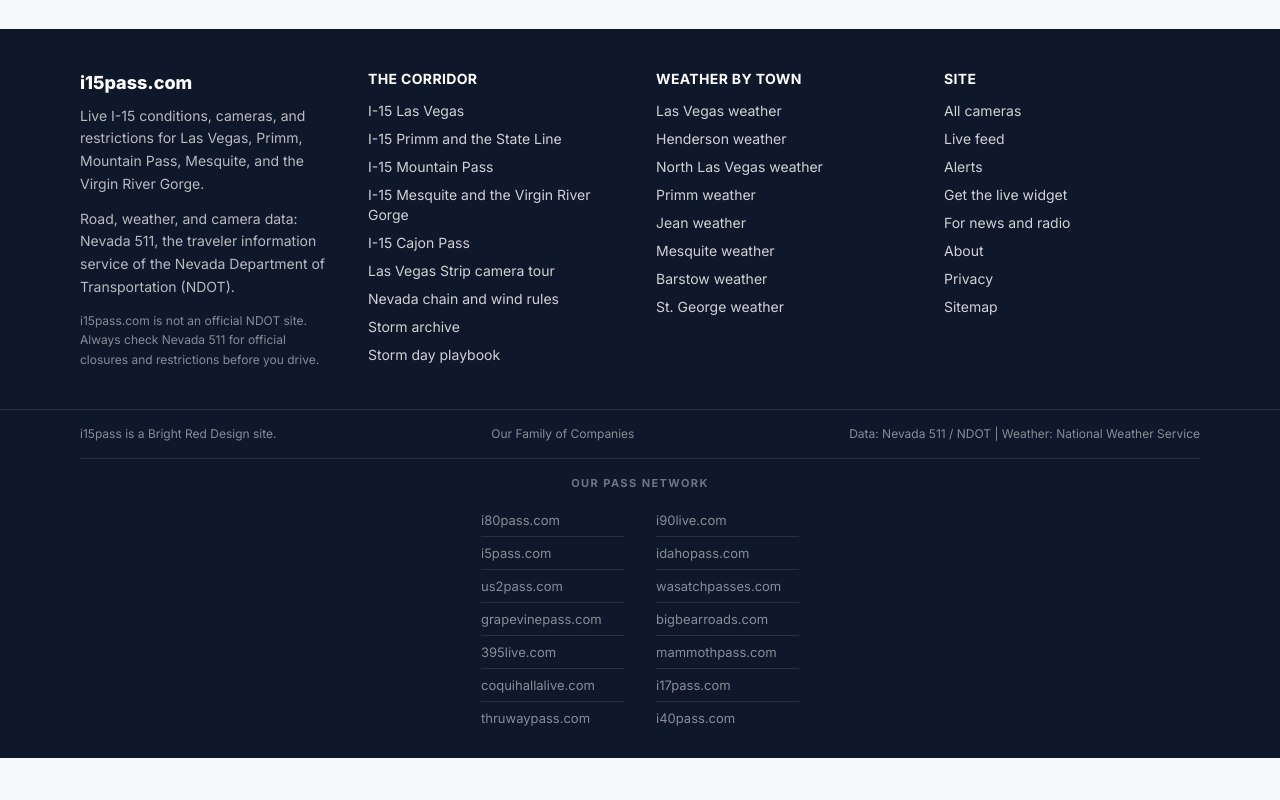
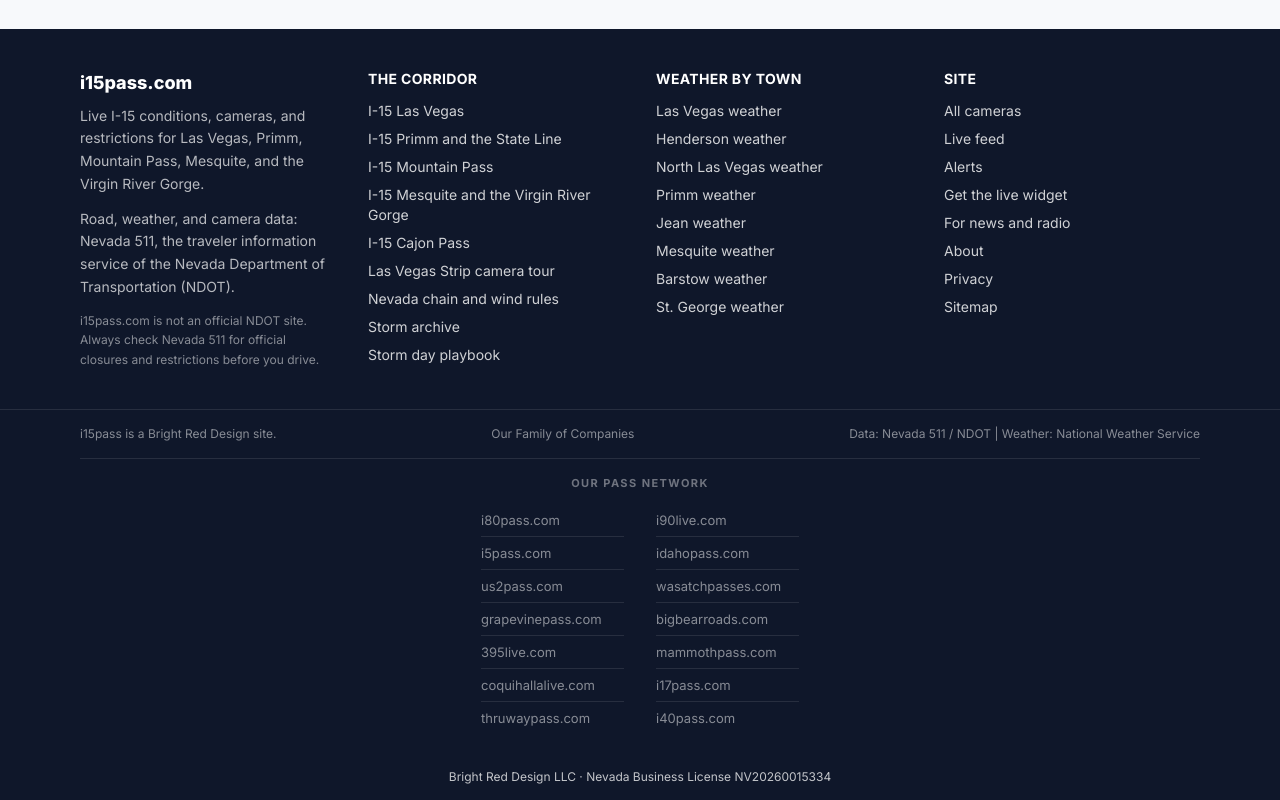
Before and after one commit to i80pass/i15pass, a Next.js app: page / in a window 1280 px wide. Shown: the part 3869-4669 px from the top of the page. Before the commit the page ends 4627 px from the top, so only its background shows below. Built offline with nearby package versions, Linux system fonts and the light colour scheme; no server answers.

Commit message:
Add Bright Red Design LLC license line to the footer

```diff
--- a/components/Footer.js
+++ b/components/Footer.js
@@ -75,6 +75,9 @@ export default function Footer() {
           </div>
         </div>
       </div>
+      <div style={{ textAlign: "center", fontSize: "12px", opacity: 0.75, padding: "10px 16px 14px" }}>
+        Bright Red Design LLC &middot; Nevada Business License NV20260015334
+      </div>
     </footer>
   );
 }
```
